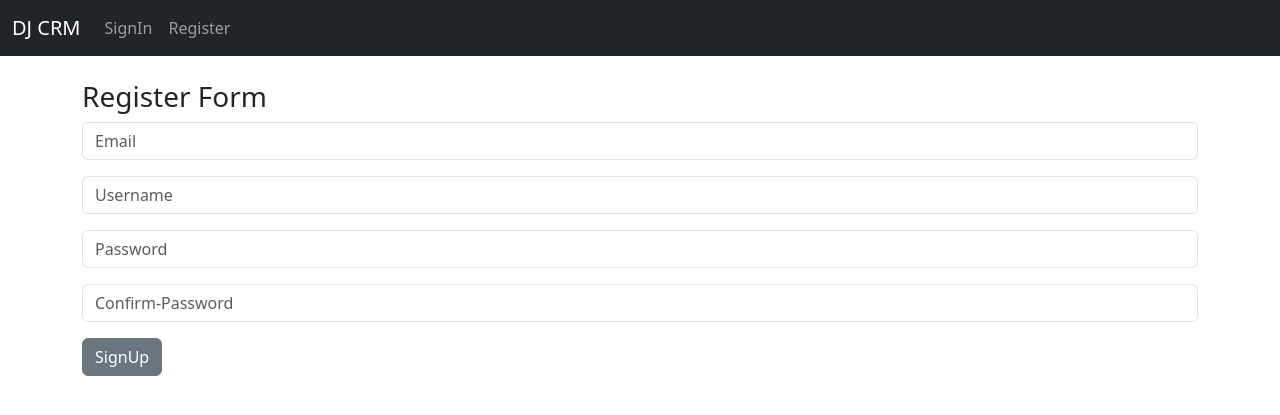
After one commit to Harsh-shah10/crm-django, a Django app: page /register/ in a window 1280 px wide. The commit adds this page. Shown: the top 415 px of the page. Run offline with Django 4.2, Linux system fonts and the light colour scheme.

Commit message:
Register page completed

```diff
--- a/app1/templates/navbar.html
+++ b/app1/templates/navbar.html
@@ -14,6 +14,9 @@
             <li class="nav-item">
               <a class="nav-link" href="{% url 'homepage' %}">SignIn</a>
             </li>
+            <li class="nav-item">
+              <a class="nav-link" href="{% url 'register' %}">Register</a>
+            </li>
           {% endif %}
 
         </ul>
--- /dev/null
+++ b/app1/templates/register.html
@@ -0,0 +1,25 @@
+{% extends 'base.html' %}
+
+{% block content %}
+
+<h3>Register Form</h3>
+<form method="POST" action="{% url 'register' %}">
+    {% csrf_token %}
+    <form>
+        <div class="mb-3">
+        <input type="text" class="form-control" name="Email", placeholder="Email" required>
+        </div>
+        <div class="mb-3">
+        <input type="text" class="form-control" name="Username", placeholder="Username" required>
+        </div>
+        <div class="mb-3">
+        <input type="text" class="form-control" name="Password1", placeholder="Password" required>
+        </div>
+        <div class="mb-3">
+        <input type="text" class="form-control" name="Password2", placeholder="Confirm-Password" required>
+        </div>
+        <button type="submit" class="btn btn-secondary">SignUp</button>
+    </form>
+</form>
+
+{% endblock content %}
--- a/app1/urls.py
+++ b/app1/urls.py
@@ -5,4 +5,6 @@ urlpatterns = [
     path('',views.homepage,name='homepage'),
     # path('login/',views.user_login,name='login'),
     path('logout/',views.user_logout,name='logout'),
+    path('register/',views.user_register,name='register'),
+
 ]
--- a/app1/views.py
+++ b/app1/views.py
@@ -3,6 +3,8 @@ from django.shortcuts import render, redirect
 # django login logout modules
 from django.contrib.auth import authenticate, login, logout
 from django.contrib import messages
+from django.contrib.auth.models import User
+import re
 
 # Create your views here.
 
@@ -25,6 +27,63 @@ def homepage(request):
 def user_login(request):
     pass
 
+def user_register(request):
+    if request.method == 'POST':
+        # Get data from request body
+        Email = request.POST.get('Email')
+        username = request.POST.get('Username')
+        password1 = request.POST.get('Password1')
+        password2 = request.POST.get('Password2')
+
+        # Validate data
+        if not Email:
+            messages.success(request, "Email is required")
+            return redirect('register')
+        if not username:
+            messages.success(request, "Username is required")
+            return redirect('register')
+        if not password1:
+            messages.success(request, "Password is required")
+            return redirect('register')
+        if not password2:
+            messages.success(request, "Password and confirm password are required")
+            return redirect('register')
+
+        if password1 != password2:
+            messages.success(request, "Password and confirm password must be same")
+            return redirect('register')
+
+        # validate form by usng regex pattern
+        regex = r'^[a-zA-Z0-9._%+-]+@[a-zA-Z0-9.-]+\.[a-zA-Z]{2,}$'
+        if not re.match(regex, Email):
+            messages.success(request, "Email is invalid")
+            return redirect('register')
+
+        regex = r'^(?=.*[a-zA-Z])[a-zA-Z0-9_-]{3,}$'
+        if not re.match(regex, username):
+            messages.success(request, "username is invalid")
+            return redirect('register')
+
+        regex = r'^[a-zA-Z0-9_\-@.*#?$&!%+={}\[\]~^()]{3,}$'
+        if not re.match(regex, password1):
+            messages.success(request, "Password is invalid")
+            return redirect('register')
+
+        # Check if username or email already exists
+        if User.objects.filter(username=username).exists():
+            messages.success(request, "Username already exists")
+            return redirect('register')
+
+        new_user = User(username=username, email=Email)
+        # set the user's password
+        new_user.set_password(password1)
+        # save the user object to the database
+        new_user.save()
+        messages.success(request, "Account created successfully!")
+        return render(request, 'homepage.html')
+    else:
+        return render(request, 'register.html')
+
 def user_logout(request):
     logout(request)
     messages.success(request, "User LoggedOut!")
```
